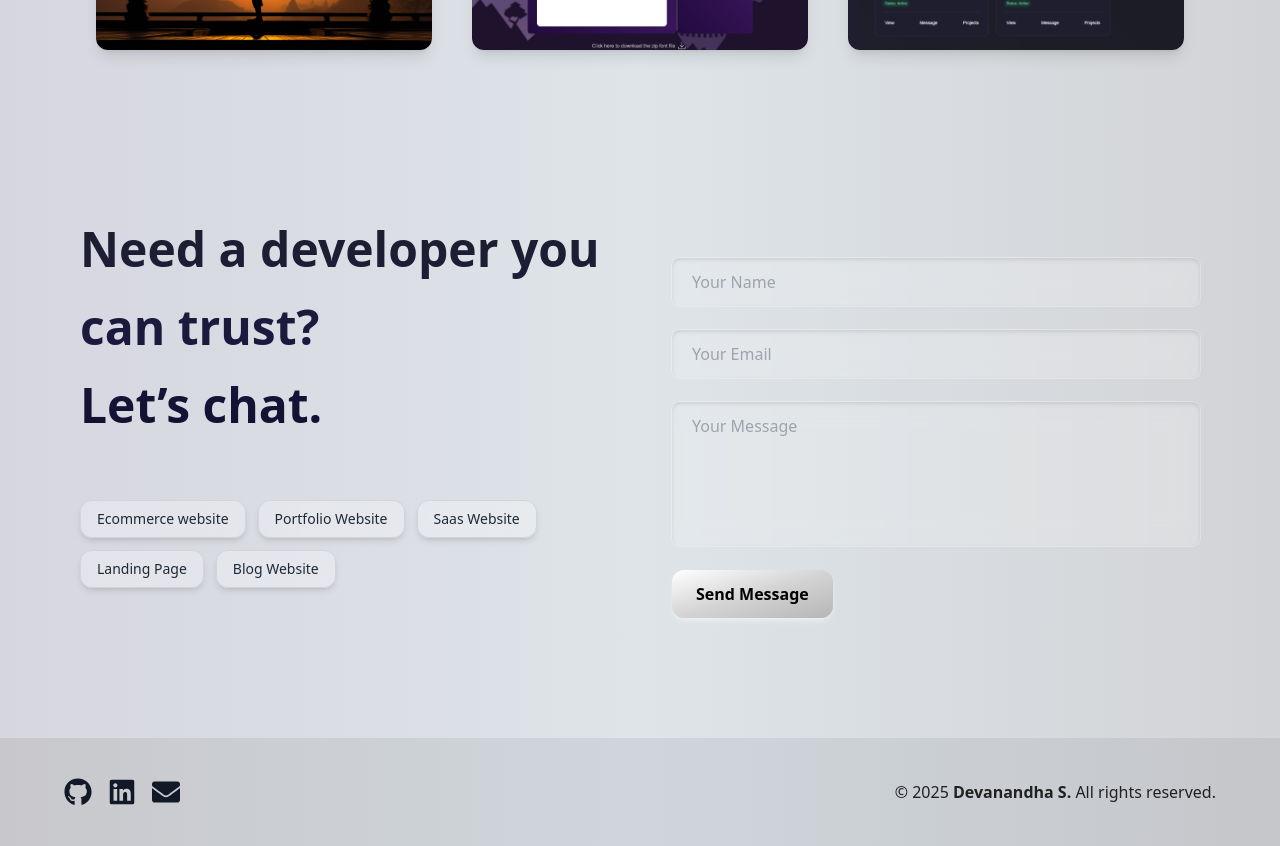
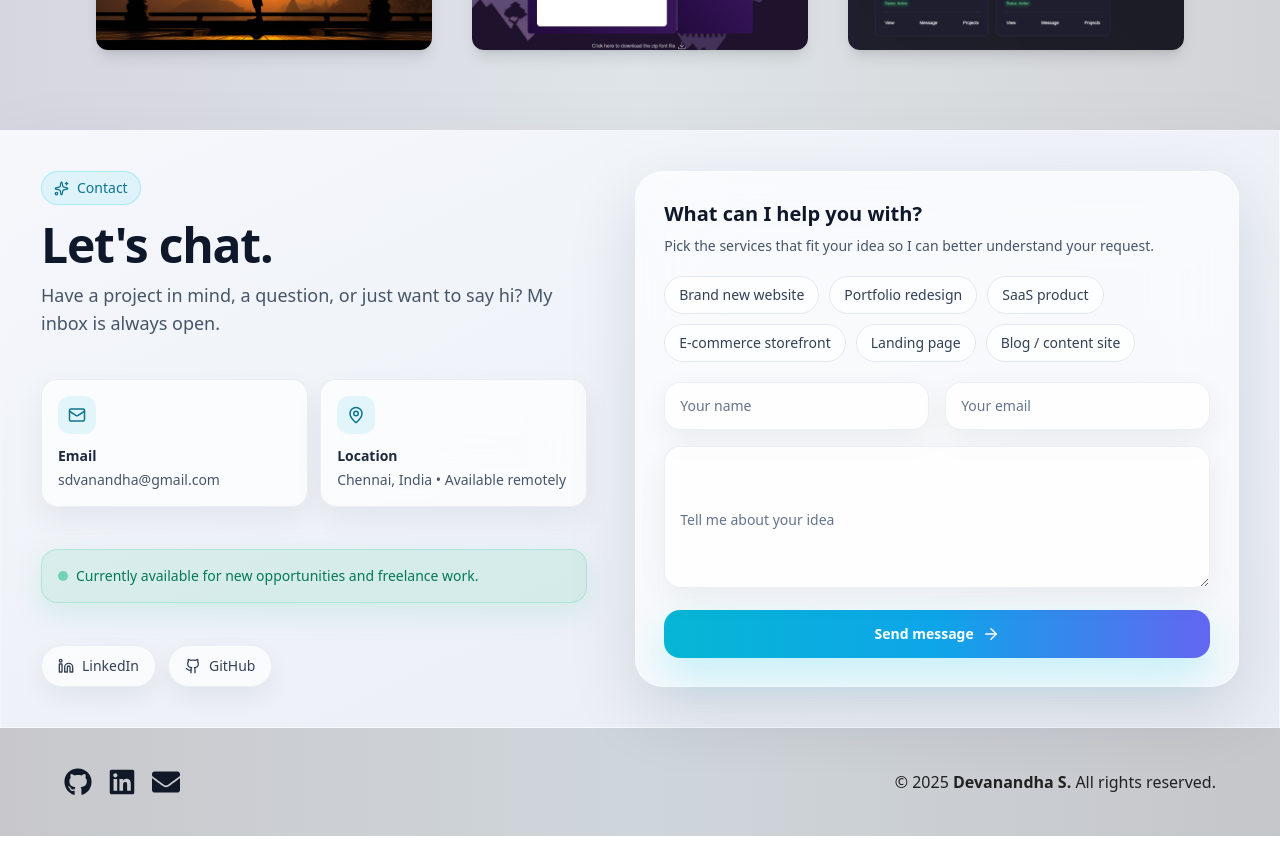
Before and after one commit to Devanandha05/portfolio-website, a React (Vite) app: page / in a window 1280 px wide. Shown: the part 5460-6306 px from the top of the page. Built offline with nearby package versions, Linux system fonts and the light colour scheme.

Commit message:
redesigned contact.jsx

```diff
--- a/src/components/Contact.jsx
+++ b/src/components/Contact.jsx
@@ -1,132 +1,302 @@
-import React from "react";
+import { useState } from "react";
 import { motion } from "framer-motion";
+import { ArrowRight, CheckCircle2, Github, Linkedin, Loader2, Mail, MapPin, Sparkles } from "lucide-react";
+
+const serviceOptions = [
+  "Brand new website",
+  "Portfolio redesign",
+  "SaaS product",
+  "E-commerce storefront",
+  "Landing page",
+  "Blog / content site",
+];
+
+const contactCards = [
+  {
+    title: "Email",
+    value: "sdvanandha@gmail.com",
+    href: "mailto:sdvanandha@gmail.com",
+    icon: Mail,
+  },
+  {
+    title: "Location",
+    value: "Chennai, India • Available remotely",
+    icon: MapPin,
+  },
+];
+
+const socialLinks = [
+  {
+    label: "LinkedIn",
+    href: "https://www.linkedin.com/",
+    icon: Linkedin,
+  },
+  {
+    label: "GitHub",
+    href: "https://github.com/",
+    icon: Github,
+  },
+];
+
+function FloatingField({ label, type = "text", name, value, onChange, rows, required = false }) {
+  const [isFocused, setIsFocused] = useState(false);
+  const active = isFocused || value.length > 0;
+
+  return (
+    <div className="relative">
+      <label
+        htmlFor={name}
+        className={`pointer-events-none absolute left-4 transition-all duration-200 ${
+          active ? "top-2 text-[11px] text-cyan-600 dark:text-cyan-300" : "top-1/2 -translate-y-1/2 text-sm text-slate-500 dark:text-slate-400"
+        }`}
+      >
+        {label}
+      </label>
+      {rows ? (
+        <textarea
+          id={name}
+          name={name}
+          rows={rows}
+          required={required}
+          value={value}
+          onChange={onChange}
+          onFocus={() => setIsFocused(true)}
+          onBlur={() => setIsFocused(false)}
+          className="min-h-[140px] w-full rounded-2xl border border-slate-200/70 bg-white/80 px-4 pb-3 pt-7 text-sm text-slate-800 shadow-[0_10px_30px_rgba(15,23,42,0.06)] outline-none transition focus:border-cyan-500 focus:ring-2 focus:ring-cyan-500/20 dark:border-white/10 dark:bg-slate-900/70 dark:text-slate-100"
+        />
+      ) : (
+        <input
+          id={name}
+          name={name}
+          type={type}
+          required={required}
+          value={value}
+          onChange={onChange}
+          onFocus={() => setIsFocused(true)}
+          onBlur={() => setIsFocused(false)}
+          className="h-12 w-full rounded-2xl border border-slate-200/70 bg-white/80 px-4 pb-2 pt-6 text-sm text-slate-800 shadow-[0_10px_30px_rgba(15,23,42,0.06)] outline-none transition focus:border-cyan-500 focus:ring-2 focus:ring-cyan-500/20 dark:border-white/10 dark:bg-slate-900/70 dark:text-slate-100"
+        />
+      )}
+    </div>
+  );
+}
 
 function Contact() {
+  const [selectedServices, setSelectedServices] = useState([]);
+  const [isSubmitting, setIsSubmitting] = useState(false);
+  const [isSubmitted, setIsSubmitted] = useState(false);
+  const [formData, setFormData] = useState({
+    name: "",
+    email: "",
+    message: "",
+  });
+
+  const toggleService = (service) => {
+    setSelectedServices((prev) =>
+      prev.includes(service) ? prev.filter((item) => item !== service) : [...prev, service],
+    );
+  };
+
+  const handleChange = (event) => {
+    const { name, value } = event.target;
+    setFormData((prev) => ({ ...prev, [name]: value }));
+  };
+
+  const handleSubmit = async (event) => {
+    event.preventDefault();
+    setIsSubmitting(true);
+    setIsSubmitted(false);
+
+    await new Promise((resolve) => setTimeout(resolve, 1200));
+
+    setIsSubmitting(false);
+    setIsSubmitted(true);
+    setFormData({ name: "", email: "", message: "" });
+    setSelectedServices([]);
+  };
+
   return (
     <section
       id="contact"
-      className="py-20 px-6 md:px-20
-        bg-gradient-to-l from-[#d2d3d6] via-[#dee4e8] to-[#d6d6e0]
-        dark:bg-gradient-to-r dark:from-[#0c142a] dark:via-[#121132] dark:to-[#212951]
-        text-gray-900 dark:text-white"
     >
-      <motion.div
-        initial={{ opacity: 0, y: 60 }}
-        whileInView={{ opacity: 1, y: 0 }}
-        transition={{ duration: 0.5 }}
-        className="max-w-6xl mx-auto"
-      >
-        <div className="grid md:grid-cols-2 md:mb-10 gap-16 items-start">
-          {/* Left Column */}
-          <div className="flex flex-col justify-center space-y-10">
-            <h2 className="text-4xl md:text-5xl md:pb-4 md:leading-relaxed font-bold text-center md:text-left
-              bg-gradient-to-t from-[#100d2d] via-[#1b1a3e] to-[#1e1f2e]
-              dark:from-[#e0e0e0] dark:to-[#aaaaaa]
-              bg-clip-text text-transparent"
-            >
-            Need a developer you can trust?<br/>Let’s chat.
-            </h2>
+      <div className="mx-auto max-w-7xl border border-white/40 bg-gradient-to-br from-[#f5f7fb] via-[#eef2f8] to-[#e9edf4] p-6 shadow-[0_30px_80px_rgba(2,6,23,0.08)] dark:border-white/10 dark:from-[#0c1427] dark:via-[#111c34] dark:to-[#182544] md:p-8 lg:p-10">
+        <motion.div
+          initial={{ opacity: 0, y: 32 }}
+          whileInView={{ opacity: 1, y: 0 }}
+          transition={{ duration: 0.6, ease: "easeOut" }}
+          viewport={{ once: true }}
+          className="grid gap-10 lg:grid-cols-[0.95fr_1.05fr] lg:gap-12"
+        >
+          <div className="flex flex-col justify-between gap-6">
+            <div className="space-y-4">
+              <div className="inline-flex items-center gap-2 rounded-full border border-cyan-400/30 bg-cyan-400/10 px-3 py-1.5 text-sm font-medium text-cyan-700 dark:text-cyan-200">
+                <Sparkles size={15} />
+                Contact
+              </div>
+              <div className="space-y-3">
+                <h2 className="text-4xl font-semibold tracking-tight text-slate-900 dark:text-white sm:text-5xl">
+                  Let&apos;s chat.
+                </h2>
+                <p className="max-w-xl text-base leading-7 text-slate-600 dark:text-slate-300 sm:text-lg">
+                  Have a project in mind, a question, or just want to say hi? My inbox is always open.
+                </p>
+              </div>
+            </div>
+
+            <div className="grid gap-3 sm:grid-cols-2">
+              {contactCards.map(({ title, value, href, icon: Icon }) => (
+                <motion.a
+                  key={title}
+                  href={href}
+                  target={href?.startsWith("mailto") ? undefined : "_blank"}
+                  rel={href?.startsWith("mailto") ? undefined : "noreferrer"}
+                  whileHover={{ y: -4, scale: 1.01 }}
+                  className="group rounded-2xl border border-slate-200/70 bg-white/70 p-4 shadow-[0_12px_30px_rgba(15,23,42,0.06)] backdrop-blur-xl transition dark:border-white/10 dark:bg-slate-900/75"
+                >
+                  <div className="mb-3 inline-flex rounded-xl bg-cyan-500/10 p-2.5 text-cyan-700 transition group-hover:scale-110 dark:text-cyan-300">
+                    <Icon size={18} />
+                  </div>
+                  <p className="text-sm font-semibold text-slate-800 dark:text-slate-100">{title}</p>
+                  <p className="mt-1 text-sm text-slate-600 dark:text-slate-400">{value}</p>
+                </motion.a>
+              ))}
+            </div>
 
             <motion.div
-              initial={{ opacity: 0, x: -40 }}
+              initial={{ opacity: 0, x: -24 }}
               whileInView={{ opacity: 1, x: 0 }}
-              transition={{ duration: 0.7, ease: 'easeOut' }}
+              transition={{ duration: 0.6, ease: "easeOut" }}
               viewport={{ once: true }}
+              className="rounded-2xl border border-emerald-400/25 bg-emerald-500/10 p-4 shadow-[0_10px_30px_rgba(16,185,129,0.12)]"
             >
-              <div className="flex flex-wrap gap-3 justify-center md:justify-start">
-                {[
-                  "Ecommerce website",
-                  "Portfolio Website",
-                  "Saas Website",
-                  "Landing Page",
-                  "Blog Website",
-                ].map((skill) => (
-                  <span
-                    key={skill}
-                    className="px-4 py-2 rounded-xl bg-white/30 dark:bg-white/10 border border-gray-300 dark:border-white/20 text-sm font-medium text-gray-800 dark:text-white backdrop-blur-lg shadow-md"
-                  >
-                    {skill}
-                  </span>
-                ))}
+              <div className="flex items-center gap-2 text-sm font-medium text-emerald-700 dark:text-emerald-300">
+                <span className="h-2.5 w-2.5 animate-pulse rounded-full bg-emerald-500" />
+                Currently available for new opportunities and freelance work.
               </div>
             </motion.div>
+
+            <div className="flex flex-wrap gap-3">
+              {socialLinks.map(({ label, href, icon: Icon }) => (
+                <motion.a
+                  key={label}
+                  href={href}
+                  target="_blank"
+                  rel="noreferrer"
+                  whileHover={{ y: -3, scale: 1.04 }}
+                  whileTap={{ scale: 0.96 }}
+                  className="flex items-center gap-2 rounded-full border border-slate-200/70 bg-white/70 px-4 py-2.5 text-sm font-medium text-slate-700 shadow-[0_10px_25px_rgba(15,23,42,0.06)] transition hover:border-cyan-400 hover:text-cyan-700 dark:border-white/10 dark:bg-slate-900/70 dark:text-slate-200"
+                >
+                  <Icon size={16} />
+                  {label}
+                </motion.a>
+              ))}
+            </div>
           </div>
 
-          {/* Right Column – Form */}
-          <div className="w-full md:mt-12">
-            <form
-              action="https://formspree.io/f/mgvypyrl"
-              method="POST"
-              className="flex flex-col space-y-6"
-            >
-              <input
-              type="text"
-              name="name"
-              placeholder="Your Name"
-              required
-              className="px-5 py-3 rounded-lg
-                bg-white/20 text-black
-                dark:bg-[#1b1f2c]/60 dark:text-white
-                shadow-inner shadow-black/10
-                dark:shadow-[inset_0_0_10px_rgba(0,255,255,0.1)]
-                backdrop-blur-md
-                ring-1 ring-white/30 dark:ring-cyan-500
-                focus:outline-none focus:ring-2 focus:ring-gray-400
-                transition"
-            />
+          <motion.div
+            initial={{ opacity: 0, x: 24 }}
+            whileInView={{ opacity: 1, x: 0 }}
+            transition={{ duration: 0.7, ease: "easeOut" }}
+            viewport={{ once: true }}
+            className="rounded-[1.75rem] border border-white/60 bg-white/60 p-5 shadow-[0_24px_70px_rgba(15,23,42,0.12)] backdrop-blur-2xl dark:border-white/10 dark:bg-slate-900/70 md:p-7"
+          >
+            <div className="space-y-5">
+              <div className="space-y-2">
+                <h3 className="text-xl font-semibold text-slate-900 dark:text-white">
+                  What can I help you with?
+                </h3>
+                <p className="text-sm text-slate-600 dark:text-slate-400">
+                  Pick the services that fit your idea so I can better understand your request.
+                </p>
+              </div>
 
-            <input
-              type="email"
-              name="email"
-              placeholder="Your Email"
-              required
-              className="px-5 py-3 rounded-lg
-                bg-white/20 text-black
-                dark:bg-[#1b1f2c]/60 dark:text-white
-                shadow-inner shadow-black/10
-                dark:shadow-[inset_0_0_10px_rgba(0,255,255,0.1)]
-                backdrop-blur-md
-                ring-1 ring-white/30 dark:ring-cyan-500
-                focus:outline-none focus:ring-2 focus:ring-gray-400
-                transition"
-            />
+              <div className="flex flex-wrap gap-2.5">
+                {serviceOptions.map((service) => {
+                  const active = selectedServices.includes(service);
+                  return (
+                    <motion.button
+                      key={service}
+                      type="button"
+                      whileHover={{ y: -2, scale: 1.02 }}
+                      whileTap={{ scale: 0.97 }}
+                      onClick={() => toggleService(service)}
+                      className={`rounded-full border px-3.5 py-2 text-sm font-medium transition ${
+                        active
+                          ? "border-cyan-400 bg-cyan-500 text-white shadow-[0_10px_25px_rgba(6,182,212,0.25)]"
+                          : "border-slate-200 bg-white/70 text-slate-700 hover:border-cyan-300 hover:text-cyan-700 dark:border-white/10 dark:bg-slate-800/80 dark:text-slate-200"
+                      }`}
+                    >
+                      {service}
+                    </motion.button>
+                  );
+                })}
+              </div>
 
-            <textarea
-              name="message"
-              placeholder="Your Message"
-              rows="5"
-              required
-              className="px-5 py-3 rounded-lg
-                bg-white/20 text-black
-                dark:bg-[#1b1f2c]/60 dark:text-white
-                shadow-inner shadow-black/10
-                dark:shadow-[inset_0_0_10px_rgba(0,255,255,0.1)]
-                backdrop-blur-md
-                ring-1 ring-white/30 dark:ring-cyan-300
-                focus:outline-none focus:ring-2 focus:ring-gray-400
-                transition resize-none"
-            />
+              <form onSubmit={handleSubmit} className="space-y-4">
+                <input type="hidden" name="services" value={selectedServices.join(", ")} />
 
+                <div className="grid gap-4 md:grid-cols-2">
+                  <FloatingField
+                    label="Your name"
+                    name="name"
+                    value={formData.name}
+                    onChange={handleChange}
+                    required
+                  />
+                  <FloatingField
+                    label="Your email"
+                    type="email"
+                    name="email"
+                    value={formData.email}
+                    onChange={handleChange}
+                    required
+                  />
+                </div>
 
-              <motion.button
-                whileHover={{ scale: 1.03 }}
-                whileTap={{ scale: 0.95 }}
-                type="submit"
-                className="self-start px-6 py-3 rounded-xl font-semibold
-                  bg-gradient-to-br
-                  from-[#ffffff] via-[#d4d4d4] to-[#b6b6b6]
-                  dark:from-[#1f233d] dark:via-[#2d3255] dark:to-[#4e5678]
-                  text-black dark:text-white
-                  shadow-md shadow-white/40
-                  dark:shadow-[0_4px_20px_rgba(0,255,255,0.1)]
-                  hover:brightness-100 transition"
-              >
-                Send Message
-              </motion.button>
-            </form>
-          </div>
-        </div>
-      </motion.div>
+                <FloatingField
+                  label="Tell me about your idea"
+                  name="message"
+                  value={formData.message}
+                  onChange={handleChange}
+                  rows={5}
+                  required
+                />
+
+                <motion.button
+                  type="submit"
+                  whileHover={!isSubmitting ? { y: -2, scale: 1.01 } : {}}
+                  whileTap={!isSubmitting ? { scale: 0.98 } : {}}
+                  disabled={isSubmitting}
+                  className="flex w-full items-center justify-center gap-2 rounded-2xl bg-gradient-to-r from-cyan-500 via-sky-500 to-indigo-500 px-5 py-3.5 text-sm font-semibold text-white shadow-[0_18px_40px_rgba(34,211,238,0.25)] transition disabled:cursor-not-allowed disabled:opacity-80"
+                >
+                  {isSubmitting ? (
+                    <>
+                      <Loader2 size={18} className="animate-spin" />
+                      Sending...
+                    </>
+                  ) : (
+                    <>
+                      Send message
+                      <ArrowRight size={18} className="transition group-hover:translate-x-1" />
+                    </>
+                  )}
+                </motion.button>
+
+                {isSubmitted && (
+                  <motion.div
+                    initial={{ opacity: 0, y: 8 }}
+                    animate={{ opacity: 1, y: 0 }}
+                    className="flex items-center gap-2 rounded-2xl border border-emerald-400/20 bg-emerald-500/10 px-4 py-3 text-sm text-emerald-700 dark:text-emerald-300"
+                  >
+                    <CheckCircle2 size={18} />
+                    Thanks! Your message is ready to send and I’ll get back to you soon.
+                  </motion.div>
+                )}
+              </form>
+            </div>
+          </motion.div>
+        </motion.div>
+      </div>
     </section>
   );
 }
```
Also changed, not shown: src/components/About.jsx (+4 -3 lines), src/components/Certifications.jsx (+7 -2 lines), public/portfolio-pic.jpg (deleted), src/assets/claude-badge.png (added).
